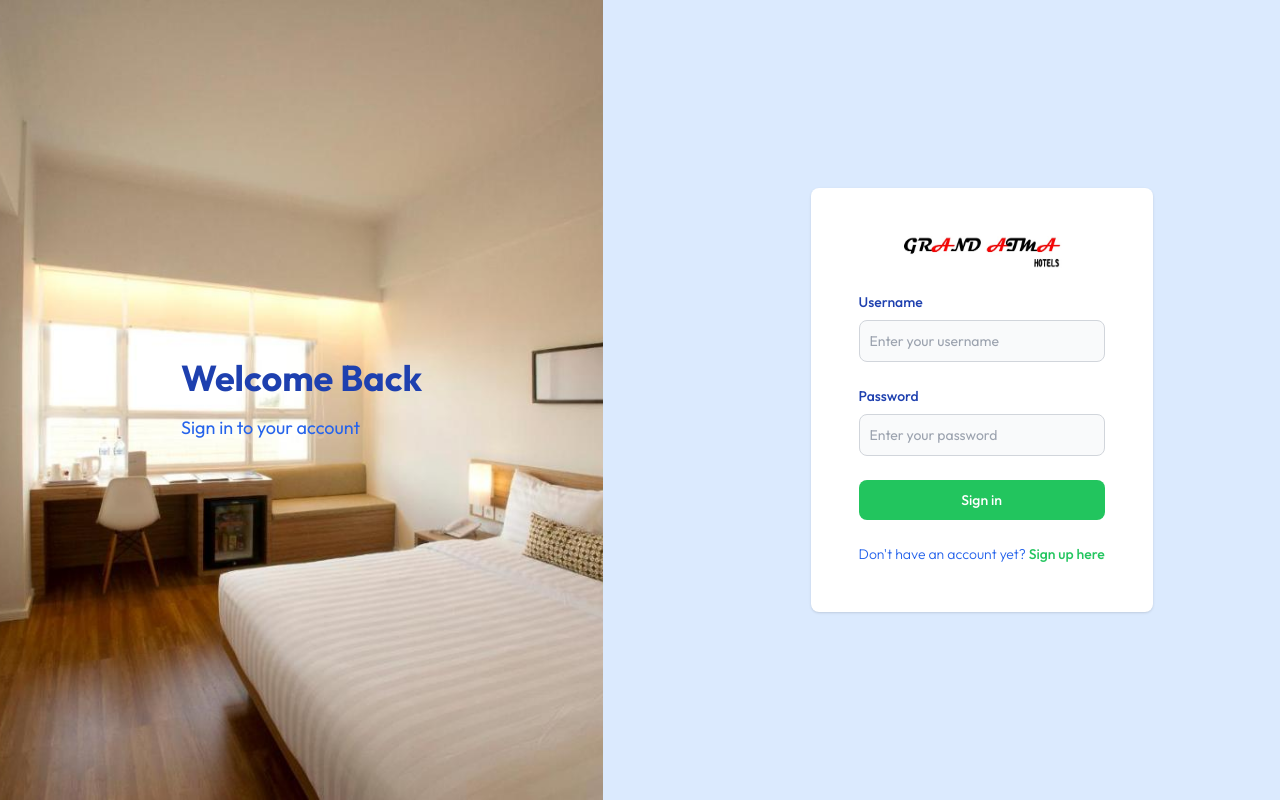
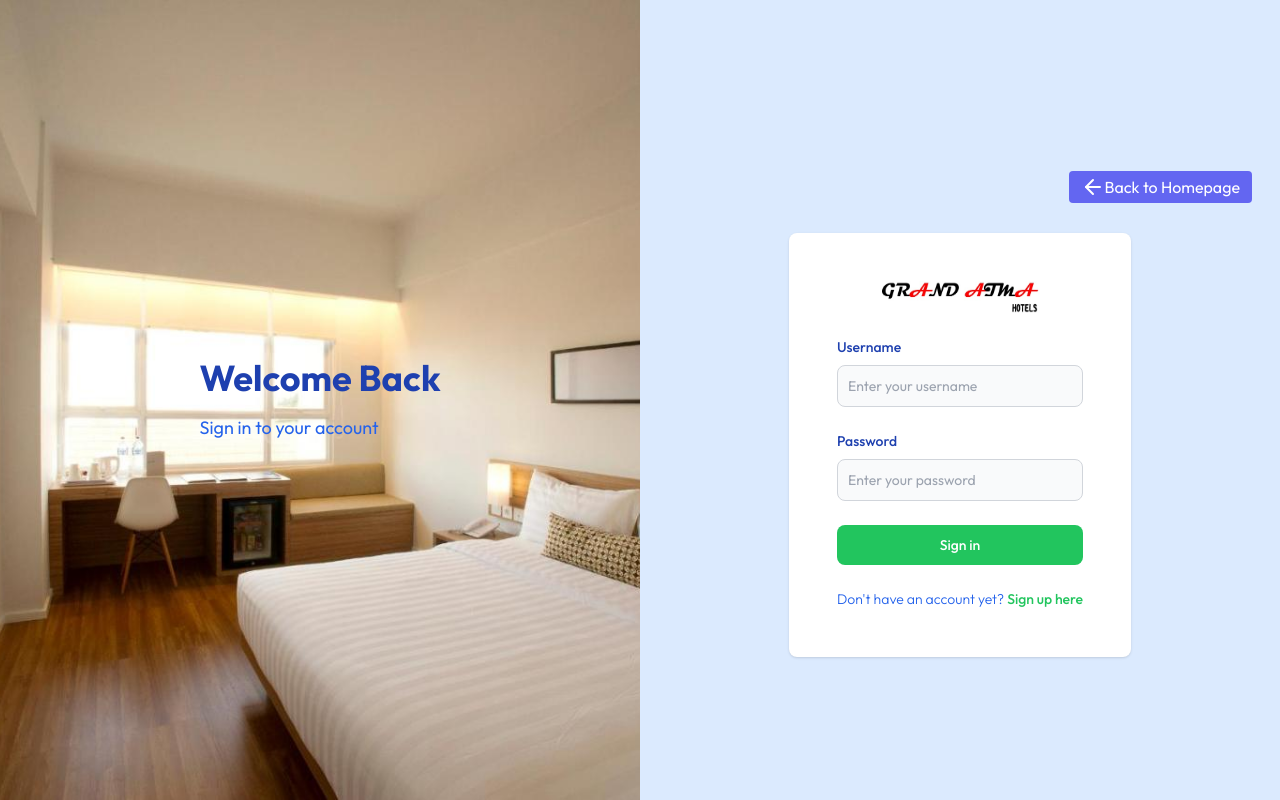
Before and after one commit to captbay/FE-hotel-GAH, a Next.js app: page /login in a window 1280 px wide. Built offline with nearby package versions, Linux system fonts and the light colour scheme.

Commit message:
final fix fix

```diff
--- a/src/app/login/page.jsx
+++ b/src/app/login/page.jsx
@@ -1,6 +1,6 @@
 "use client";
 
-import { Eye, EyeOff } from "lucide-react";
+import { ArrowLeft } from "lucide-react";
 import { login } from "@/api/api";
 import Input from "@/components/Input";
 import Link from "next/link";
@@ -50,7 +50,7 @@ const LoginPage = () => {
   };
 
   return (
-    <section className="bg-blue-100 flex flex-col md:flex-row min-w-max min-h-screen gap-20">
+    <section className="bg-blue-100 flex flex-col md:flex-row min-w-max min-h-screen">
       <div
         className="w-full md:w-1/2 p-6 md:p-12 flex items-center justify-center"
         style={{
@@ -69,6 +69,14 @@ const LoginPage = () => {
         </div>
       </div>
       <div className="w-full md:w-1/2 flex flex-col items-center justify-center">
+        <div className="md:ml-auto flex flex-wrap items-center text-base justify-center p-7">
+          <Link href="/">
+            <button className="inline-flex items-center bg-indigo-500 text-white border-0 py-1 px-3 focus:outline-none hover:bg-green-900 rounded text-base mt-4 md:mt-0">
+              <ArrowLeft />
+              Back to Homepage
+            </button>
+          </Link>
+        </div>
         <div className="max-w-md bg-white rounded-lg shadow p-6 md:p-12 space-y-4 md:space-y-6">
           <Link href="/" className=" mb-6 text-2xl font-semibold text-gray-900">
             <img className="w-40 h-8 mx-auto" src="/logo.jpg" alt="logo" />
```
